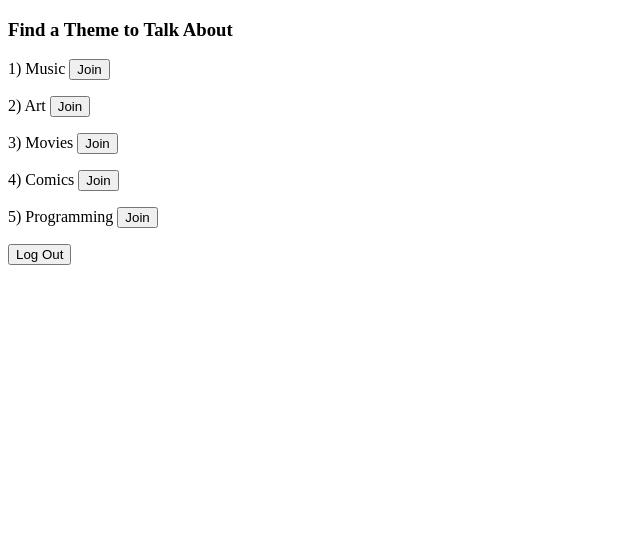
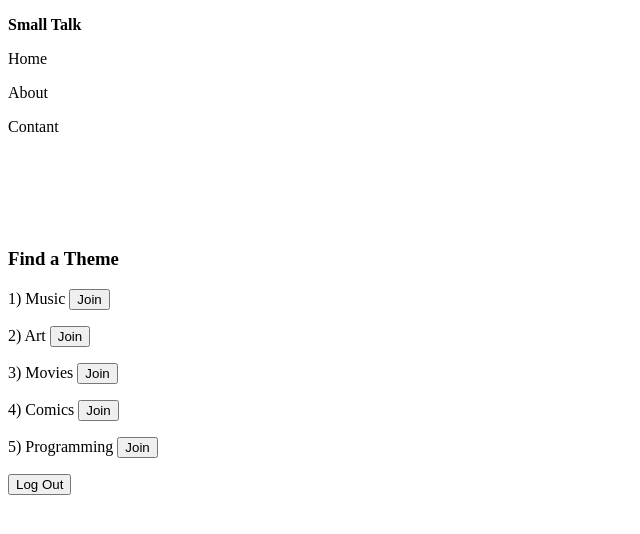
Before and after one commit to leTabs/Thematic-Chat-Rooms, a Flask app: page /find_chat in a window 1280 px wide. Shown: the top 534 px of the page, without its empty margins (0-640 px from the left). Run offline with Flask 3, Linux system fonts and the light colour scheme; the visitor is signed in with stand-in values (Sample User, id 1); some libraries are stand-ins or nearby versions.

Commit message:
Update findComv.html

```diff
--- a/templates/findComv.html
+++ b/templates/findComv.html
@@ -1,13 +1,20 @@
 <!-- {% block title %}Small Talk Themantic Chat Rooms|Find Chat Romm{% endblock %} -->
 {% extends 'base.html'%} {% block content %}
-    <section class="genSec d-flex justify-content-center">
+    <section>
+        <nav class="index-nav">
+            <p class="index-title"><b>Small Talk</b></p>
+            <div>
+                <p>Home</p>
+                <p>About</p>
+                <p>Contant</p>
+            </div>
+        </nav>
         <main>
-            <h3 class="text-white">Find a Theme to Talk About</h3>
-            <section class="d-flex justify-content-center">
-                <div class="">
+            <h3 class="statement" style="margin-top: 7rem;">Find a Theme</h3>
+            <section class="all-themes">
                     <form method="get"  acttion="{{url_for('find_chat')}}" action="{{url_for('chatting')}}" class="themes">
                         {% for user in usernames %}
-                        <p class="currentThemes d-flex justify-content-sm-between">
+                        <p>
                             <span>{{ loop.index }}) {{user}}</span>
                             <button type="submit" class="joinButton" name="reciever" value="{{ loop.index }} {{user}}">
                                 Join
@@ -15,12 +22,12 @@
                         </p>
                         {% endfor %}
                     </form>
-                </div>
             </section>
+            <!--  -->
             <div class="request">
             </div>
             <!-- propbably don't need that = -->
-            <form action="{{ url_for('logout') }}" method="POST" class="logoutForm d-flex justify-content-center">
+            <form action="{{ url_for('logout') }}" method="POST">
                 <button type="submit" id="logout">Log Out</button>
             </form>
         </main>
```
